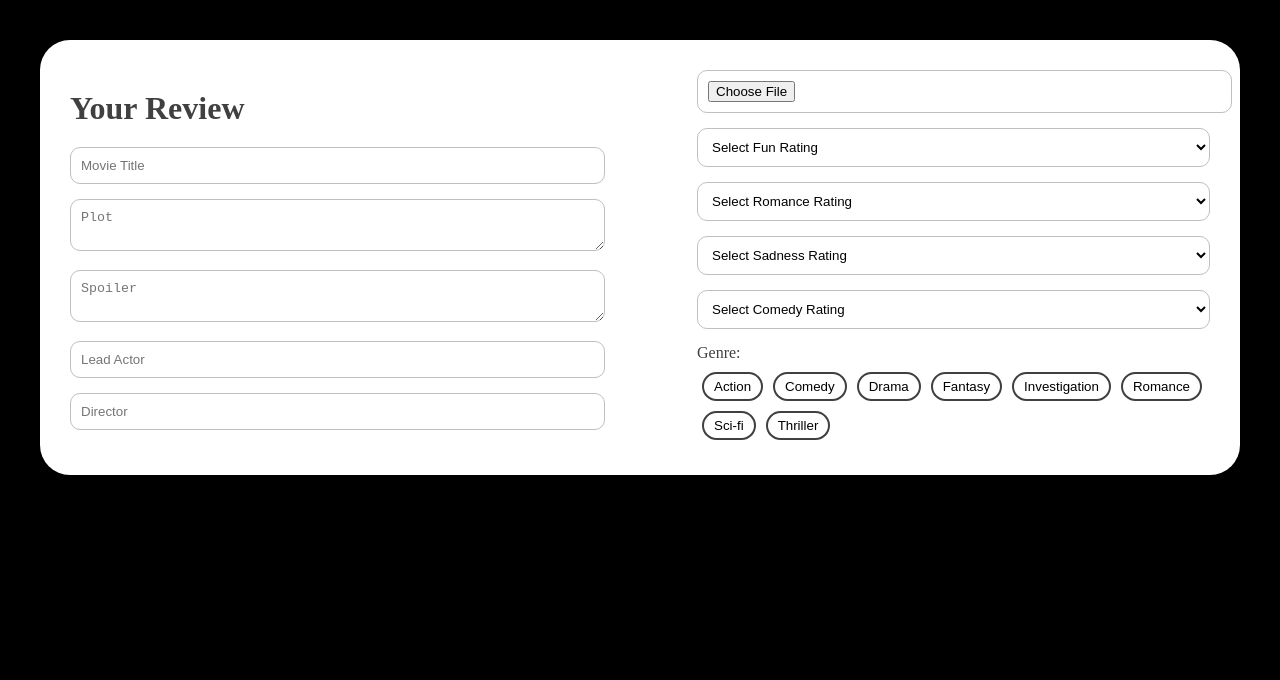
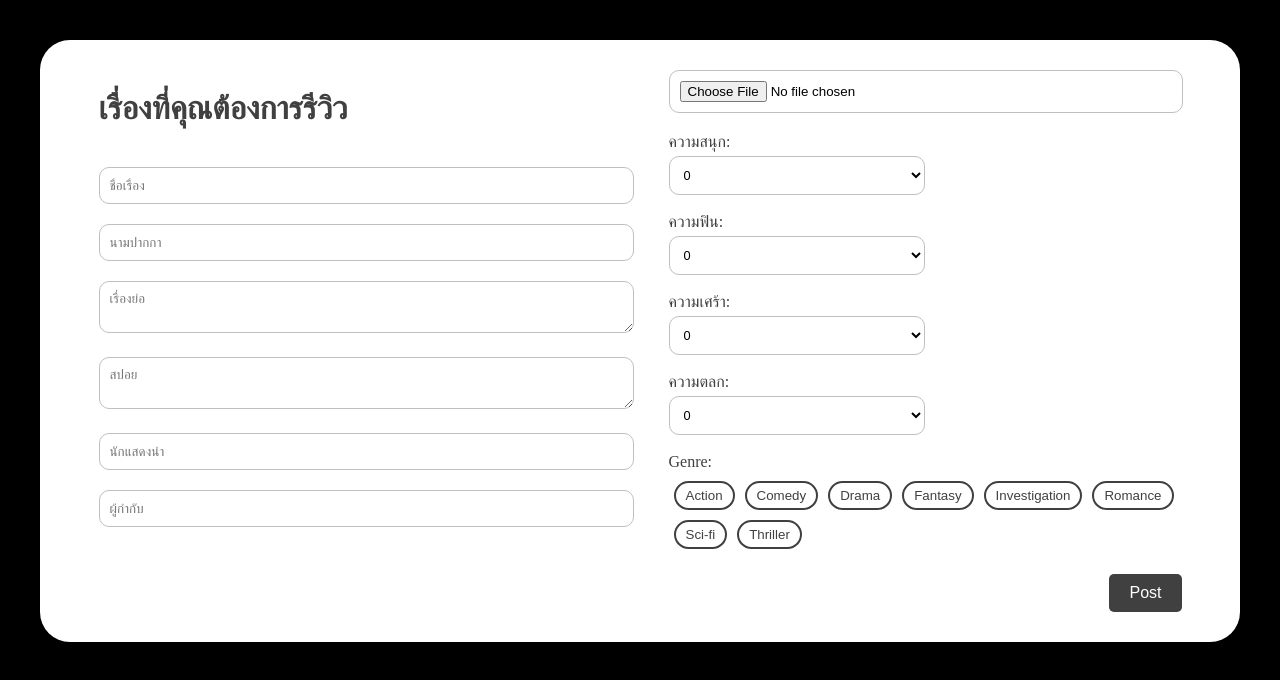
Before and after one commit to SasimaP/Movie-Review-not-complete, a React (Vite) app in the folder mv_frontend/: page /review in a window 1280 px wide. Shown: the top 680 px of the page. Built offline with nearby package versions, Linux system fonts and the light colour scheme.

Commit message:
finish Review page

```diff
--- a/mv_frontend/src/pages/Homepage.jsx
+++ b/mv_frontend/src/pages/Homepage.jsx
@@ -2,7 +2,7 @@ import React from 'react';
 import '../pages/Homepage.css';
 import Navbar from '../components/Navbar';
 
-const HomePage = () => {
+function HomePage() {
   return (
     <>
     <Navbar/>
--- a/mv_frontend/src/pages/Review.css
+++ b/mv_frontend/src/pages/Review.css
@@ -1,6 +1,6 @@
 .reviewForm {
   display: flex;
-  justify-content: space-between;
+  justify-content: space-around;
   border-radius: 30px;
   background-color: #FFFFFF;
   padding: 30px;
@@ -8,7 +8,7 @@
 
 h1 {
   color: #404040;
-  margin: 20px 0px 20px 0px;
+  margin: 20px 0px 40px 0px;
 }
 
 .left-side, .right-side {
@@ -18,7 +18,7 @@ h1 {
 .genre-select {
   padding: 5px 10px 5px 10px;
   background-color: #FFFFFF;
-  color: #000000;
+  color: #404040;
   border: 2px solid #404040;
   border-radius: 20px;
   display: inline-block;
@@ -37,18 +37,40 @@ h1 {
 .reviewForm select{
   width: 100%;
   padding: 10px;
-  margin-bottom: 15px;
+  margin-bottom: 20px;
   border-radius: 10px;
   border: 1px solid #BFBFBF;
   background-color: #FFFFFF;
+  color: #000000;
 }
 
-.reviewForm button[type="submit"] {
-  width: 100%;
-  padding: 10px;
+.post-button-container {
+  display: flex;
+  justify-content: right;
+  margin-top: 20px;
+}
+
+.post-button {
+  padding: 10px 20px;
+  background-color: #404040;
+  color: #fff;
   border: none;
-  border-radius: 10px;
+  border-radius: 5px;
+  font-size: 16px;
+}
+
+.dropdown {
+  width: 50%;
+  height: 80px;
+}
+
+.small-button {
+  font-size: 0.8em;
+  padding: 0.2em 0.5em;
+  border-radius: 5px;
+}
+
+.selected {
   background-color: #404040;
   color: #FFFFFF;
-  cursor: pointer;
 }
--- a/mv_frontend/src/pages/Review.jsx
+++ b/mv_frontend/src/pages/Review.jsx
@@ -1,19 +1,16 @@
 import React, { useState } from 'react';
 import './Review.css';
 
-const ReviewForm = () => {
+function ReviewForm() {
   const genreItems = ['Action', 'Comedy', 'Drama', 'Fantasy', 'Investigation', 'Romance', 'Sci-fi', 'Thriller'];
+  const rates = ['0', '1', '2', '3', '4', '5', '6', '7', '8', '9', '10'];
 
   const [movieTitle, setMovieTitle] = useState('');
   const [plot, setPlot] = useState('');
   const [spoiler, setSpoiler] = useState('');
   const [leadActor, setLeadActor] = useState('');
   const [director, setDirector] = useState('');
-  const [image, setImage] = useState('');
-  const [funRating, setFunRating] = useState('');
-  const [romanceRating, setRomanceRating] = useState('');
-  const [sadnessRating, setSadnessRating] = useState('');
-  const [comedyRating, setComedyRating] = useState('');
+  const [selectedGenre, setSelectedGenre] = useState('');
 
   const handleImageUpload = (event) => {
     const file = event.target.files[0];
@@ -23,69 +20,88 @@ const ReviewForm = () => {
   const handleSubmit = (event) => {
     event.preventDefault();
     // Handle form submission logic
+    console.log('Form submitted:', {
+      movieTitle,
+      plot,
+      spoiler,
+      leadActor,
+      director,
+      selectedGenre,
+    });
   };
+
+  const [funRating, setFunRating] = useState('');
+  const [romanceRating, setRomanceRating] = useState('');
+  const [sadnessRating, setSadnessRating] = useState('');
+  const [comedyRating, setComedyRating] = useState('');
 
   return (
     <form className='reviewForm' onSubmit={handleSubmit}>
       <div className='left-side'>
-        <h1>Your Review</h1>
+        <h1>เรื่องที่คุณต้องการรีวิว</h1>
         <div>
-          <input type="text" placeholder="Movie Title" value={movieTitle} onChange={(e) => setMovieTitle(e.target.value)} />
+          <input type="text" placeholder="ชื่อเรื่อง" value={movieTitle} onChange={(e) => setMovieTitle(e.target.value)} />
         </div>
         <div>
-          <textarea placeholder="Plot" value={plot} onChange={(e) => setPlot(e.target.value)} />
+          <input type="text" placeholder="นามปากกา" value={leadActor} onChange={(e) => setLeadActor(e.target.value)} />
         </div>
         <div>
-          <textarea placeholder="Spoiler" value={spoiler} onChange={(e) => setSpoiler(e.target.value)} />
+          <textarea placeholder="เรื่องย่อ" value={plot} onChange={(e) => setPlot(e.target.value)} />
         </div>
         <div>
-          <input type="text" placeholder="Lead Actor" value={leadActor} onChange={(e) => setLeadActor(e.target.value)} />
+          <textarea placeholder="สปอย" value={spoiler} onChange={(e) => setSpoiler(e.target.value)} />
         </div>
         <div>
-          <input type="text" placeholder="Director" value={director} onChange={(e) => setDirector(e.target.value)} />
+          <input type="text" placeholder="นักแสดงนำ" value={leadActor} onChange={(e) => setLeadActor(e.target.value)} />
+        </div>
+        <div>
+          <input type="text" placeholder="ผู้กำกับ" value={director} onChange={(e) => setDirector(e.target.value)} />
         </div>
       </div>
       <div className='right-side'>
-        <div class="mb-3">
-          <input class="img-select" type="file"/>
+        <div className="mb-3">
+          <input className="img-select" type="file" style={{ width: '96%' }} onChange={handleImageUpload} />
         </div>
-        <div>
-          <select value={funRating} onChange={(e) => setFunRating(e.target.value)}>
-            <option value="">Select Fun Rating</option>
-            <option value="1">1</option>
-            <option value="2">2</option>
-            <option value="3">3</option>
+        <div className="dropdown">
+          <label htmlFor="funRate">ความสนุก:</label>
+          <select className="small-button" value={funRating} onChange={(e) => setFunRating(e.target.value)}>
+            {rates.map((rate, index) => (
+              <option key={index} value={rate}>{rate}</option>
+            ))}
           </select>
         </div>
-        <div>
-          <select value={romanceRating} onChange={(e) => setRomanceRating(e.target.value)}>
-            <option value="">Select Romance Rating</option>
-            <option value="1">1</option>
-            <option value="2">2</option>
-            <option value="3">3</option>
+        <div className="dropdown">
+          <label htmlFor="finRate">ความฟิน:</label>
+          <select className="small-button" value={romanceRating} onChange={(e) => setRomanceRating(e.target.value)}>
+            {rates.map((rate, index) => (
+              <option key={index} value={rate}>{rate}</option>
+            ))}
           </select>
         </div>
-        <div>
-          <select value={sadnessRating} onChange={(e) => setSadnessRating(e.target.value)}>
-            <option value="">Select Sadness Rating</option>
-            <option value="1">1</option>
-            <option value="2">2</option>
-            <option value="3">3</option>
+        <div className="dropdown">
+          <label htmlFor="sadRate">ความเศร้า:</label>
+          <select className="small-button" value={sadnessRating} onChange={(e) => setSadnessRating(e.target.value)}>
+            {rates.map((rate, index) => (
+              <option key={index} value={rate}>{rate}</option>
+            ))}
           </select>
         </div>
-        <div>
-          <select value={comedyRating} onChange={(e) => setComedyRating(e.target.value)}>
-            <option value="">Select Comedy Rating</option>
-            <option value="1">1</option>
-            <option value="2">2</option>
-            <option value="3">3</option>
+        <div className="dropdown">
+          <label htmlFor="funnyRate">ความตลก:</label>
+          <select className="small-button" value={comedyRating} onChange={(e) => setComedyRating(e.target.value)}>
+            {rates.map((rate, index) => (
+              <option key={index} value={rate}>{rate}</option>
+            ))}
           </select>
         </div>
         <label>Genre:</label>
         <div className='genre-button'>
           {genreItems.map((genreItem, index) => (
-            <button key={index} className='genre-select'>{genreItem}</button>
+            <button key={index} className={`genre-select ${selectedGenre === genreItem ? 'selected' : ''}`} onClick={() => setSelectedGenre(genreItem)}>{genreItem}</button>
           ))}
+        </div>
+        <div className='post-button-container'>
+          <button className='post-button' type="submit">Post</button>
         </div>
       </div>
     </form>
```
